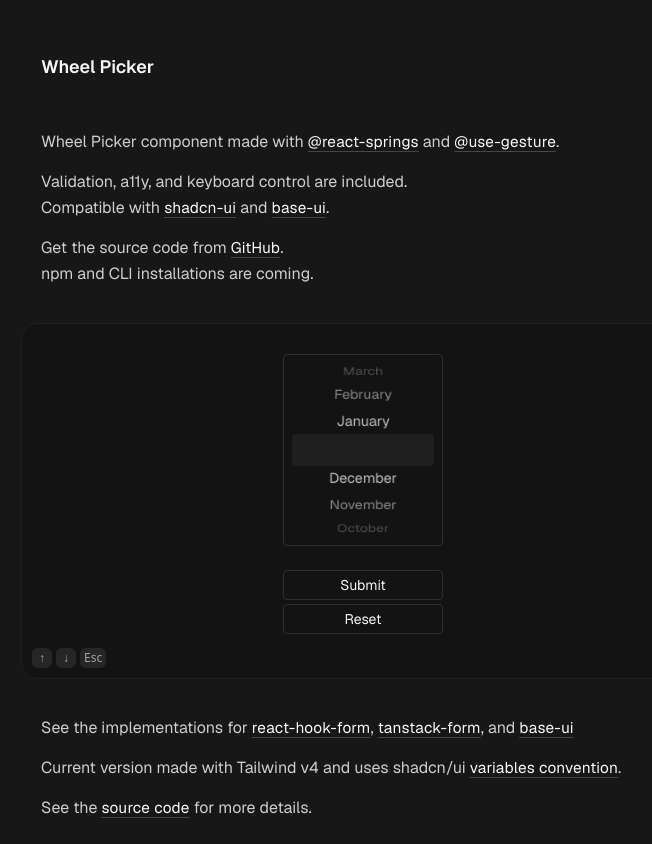
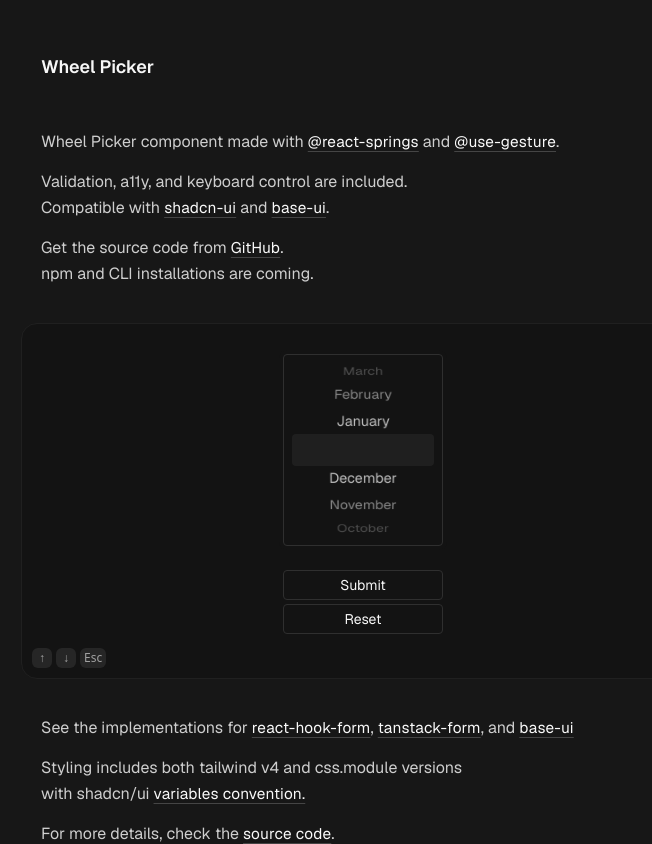
Before and after one commit to fedorivanenko/fedor-ivanenko-personal-website, a Next.js app: page /craft/wheel-picker in a window 1280 px wide. Shown: the part 108-952 px from the top of the page, without its empty margins (277-929 px from the left). Built offline with nearby package versions, Linux system fonts and the light colour scheme.

Commit message:
texts update

```diff
--- a/app/craft/wheel-picker/page.tsx
+++ b/app/craft/wheel-picker/page.tsx
@@ -50,7 +50,7 @@ export default function Page() {
           <InlineLinkButton href="https://github.com/fedorivanenko/fedor-ivanenko-personal-website/tree/main/app/craft/wheel-picker/src">
             GitHub
           </InlineLinkButton>
-          . <br />
+          .{" "}<br />
           npm and CLI installations are coming.
         </p>
       </Section>
@@ -92,21 +92,20 @@ export default function Page() {
           </InlineLinkButton>
         </p>
         <p>
-          Current version made with Tailwind v4 and uses shadcn/ui{" "}
+          Styling includes both tailwind v4 and css.module versions{' '}<br/>with shadcn/ui{" "}
           <InlineLinkButton href="https://ui.shadcn.com/docs/theming#list-of-variables">
-            variables convention
-          </InlineLinkButton>.
+            variables convention.
+          </InlineLinkButton>
         </p>
         <p>
-          See the{" "}
+          For more details, check the{" "}
           <InlineLinkButton
             href={
               "https://github.com/fedorivanenko/fedor-ivanenko-personal-website/tree/main/app/craft/wheel-picker/src"
             }
           >
             source code
-          </InlineLinkButton>{" "}
-          for more details.
+          </InlineLinkButton>.
         </p>
       </Section>
 
```
